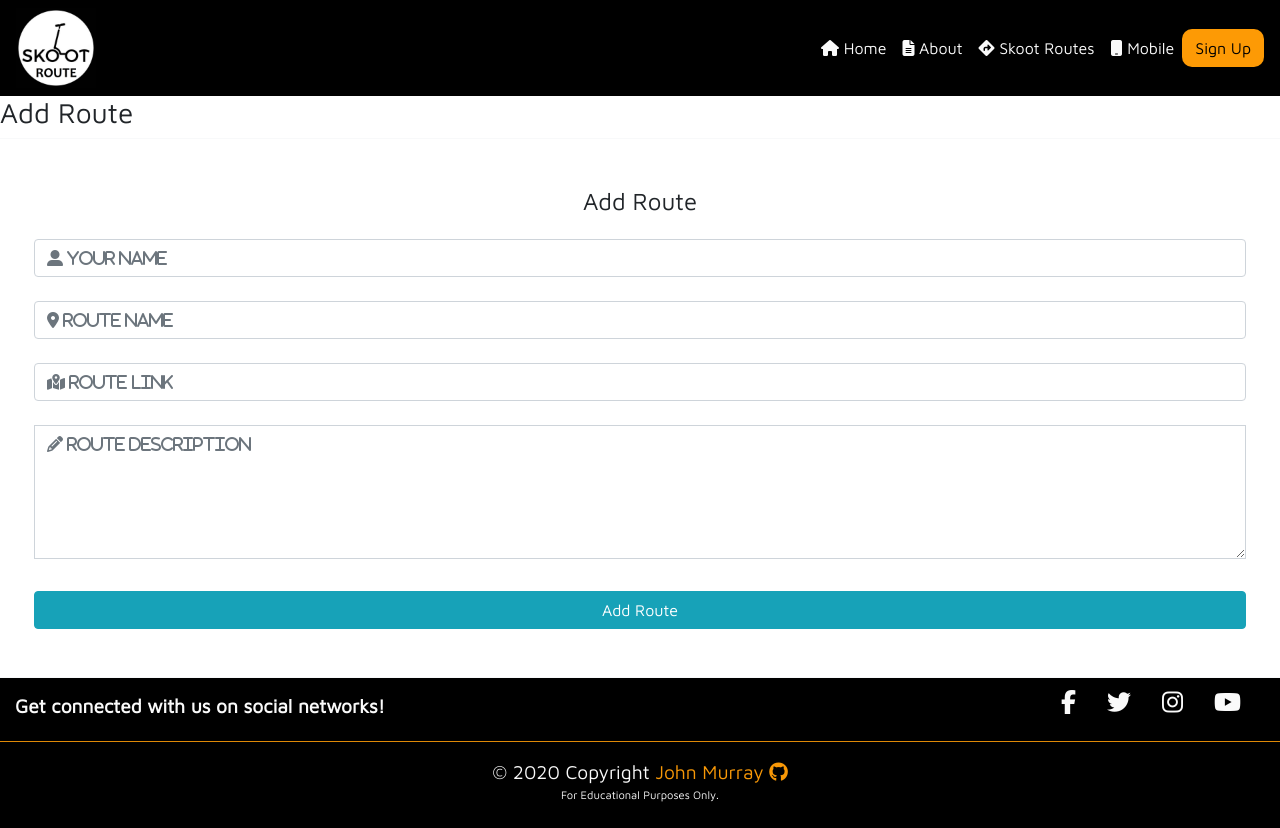
After one commit to Jmurray1989/Skoot-Route, a Flask app: page /add_route in a window 1280 px wide. The commit adds this page. Run offline with Flask 2, Linux system fonts and the light colour scheme; some libraries are stand-ins or nearby versions.

Commit message:
added addroute html page and added form to this page

```diff
--- a/run.py
+++ b/run.py
@@ -39,6 +39,11 @@ def mobile():
     return render_template('mobile.html')
 
 
+@app.route('/add_route')
+def add_route():
+    """Add Route"""
+    return render_template('addroute.html')
+
 if __name__ == '__main__':
     app.run(host=os.environ.get('IP'),
             port=int(os.environ.get('PORT')),
--- a/static/css/style.css
+++ b/static/css/style.css
@@ -301,7 +301,9 @@ a.signature:hover {
 }
 
 
-/*-------------------------------------Skoot Route---------------------------------------------*/
+/*-------------------------------------Add Route---------------------------------------------*/
+
+
 
 
 
--- /dev/null
+++ b/templates/addroute.html
@@ -0,0 +1,33 @@
+{% extends 'base.html' %}
+{% block content %}
+
+<h3>Add Route</h3>
+
+<div class="row form">
+
+	<!-- Add Route Form -->
+	<form class="col-12 text-center border border-light p-5" action="" method="POST">
+
+		<p class="h4 mb-4">Add Route</p>
+
+		<!-- Your Name -->
+		<input type="text" id="person_name" name="person_name" class="form-control mb-4" placeholder="&#xF406; Your Name" style="font-family: FontAwesome">
+
+		<!-- Route Name -->
+		<input type="text" id="route_name" name="route_name" class="form-control mb-4" placeholder="&#xF3c5; Route Name" style="font-family: FontAwesome">
+
+		<!-- Route Link -->
+		<input type="text" id="map_link" name="map_link" class="form-control mb-4" placeholder="&#xF5a0; Route Link" style="font-family: FontAwesome">
+
+		<!-- Route Description -->
+		<div class="form-group">
+			<textarea class="form-control rounded-0" id="route_description" name="route_description" rows="5" placeholder="&#xF303; Route Description" style="font-family: FontAwesome"></textarea>
+		</div>
+
+		<!-- Send button -->
+		<button class="btn btn-info btn-block" type="submit">Add Route</button>
+
+	</form>
+</div>
+
+{% endblock %}
```
